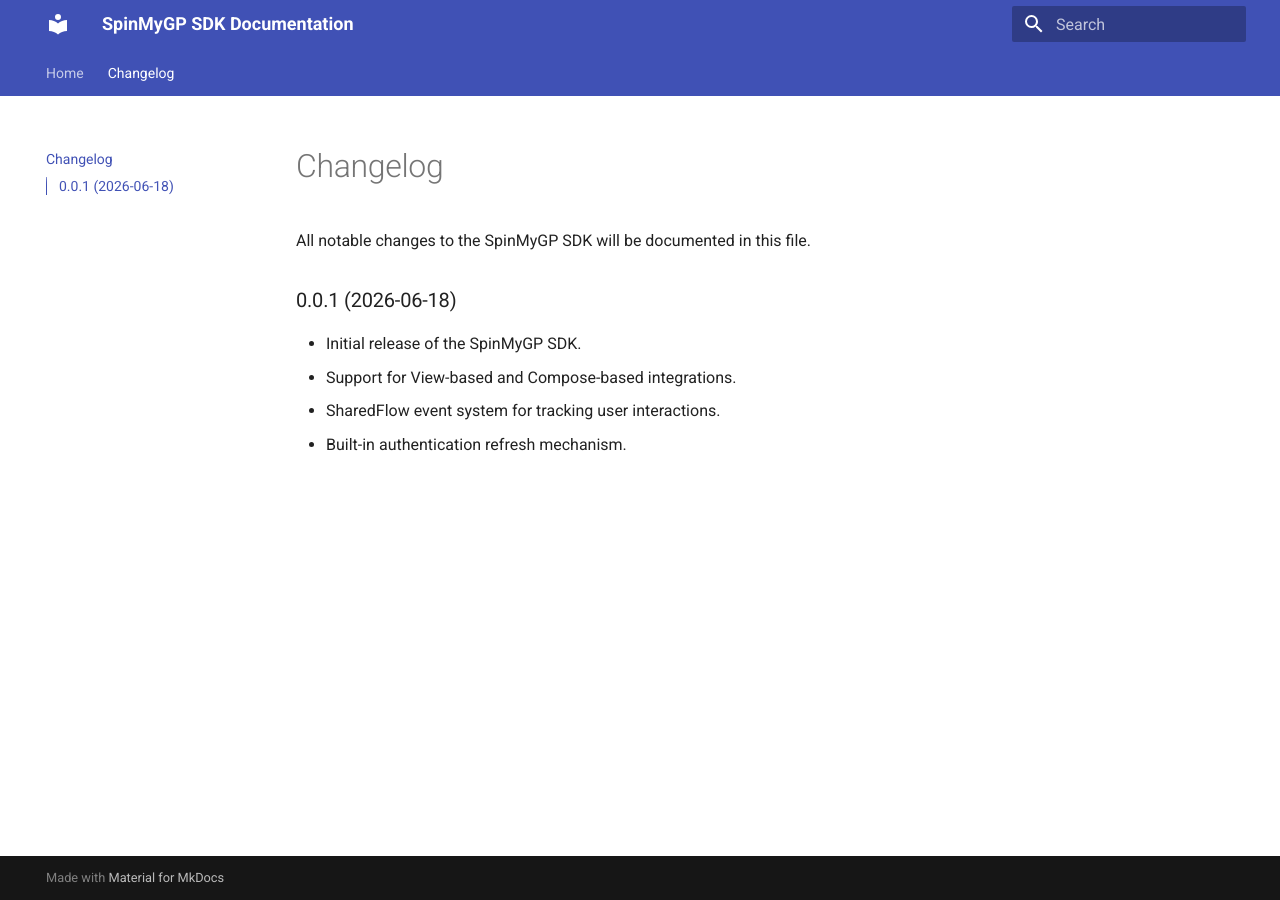
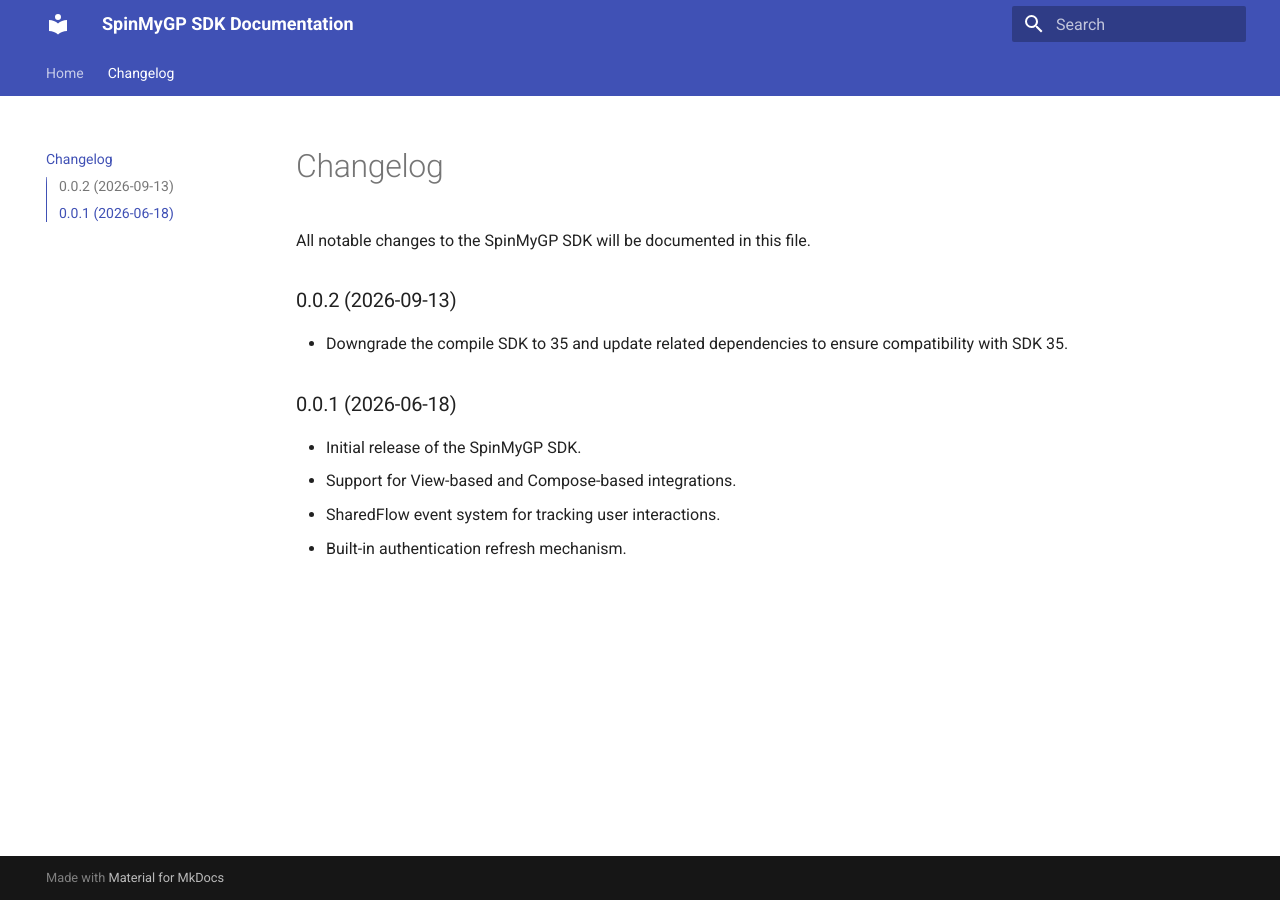
Before and after one commit to Gakk-Win/SpinMyGPDoc, an MkDocs documentation site: the page built from docs/changelog.md, in a window 1280 px wide. Built offline with MkDocs 1.6.1 and Material for MkDocs 9.7.7, drawn with Linux system fonts in a browser that asks for light colours.

Commit message:
Update SDK version to 0.0.2 and downgrade compile SDK to 35

```diff
--- a/docs/changelog.md
+++ b/docs/changelog.md
@@ -1,6 +1,9 @@
 # Changelog
 
 All notable changes to the SpinMyGP SDK will be documented in this file.
+
+### 0.0.2 (2026-09-13)
+- Downgrade the compile SDK to 35 and update related dependencies to ensure compatibility with SDK 35.
 
 ### 0.0.1 (2026-06-18)
 - Initial release of the SpinMyGP SDK.
```
Also changed, not shown: docs/index.md (+2 -2 lines).
